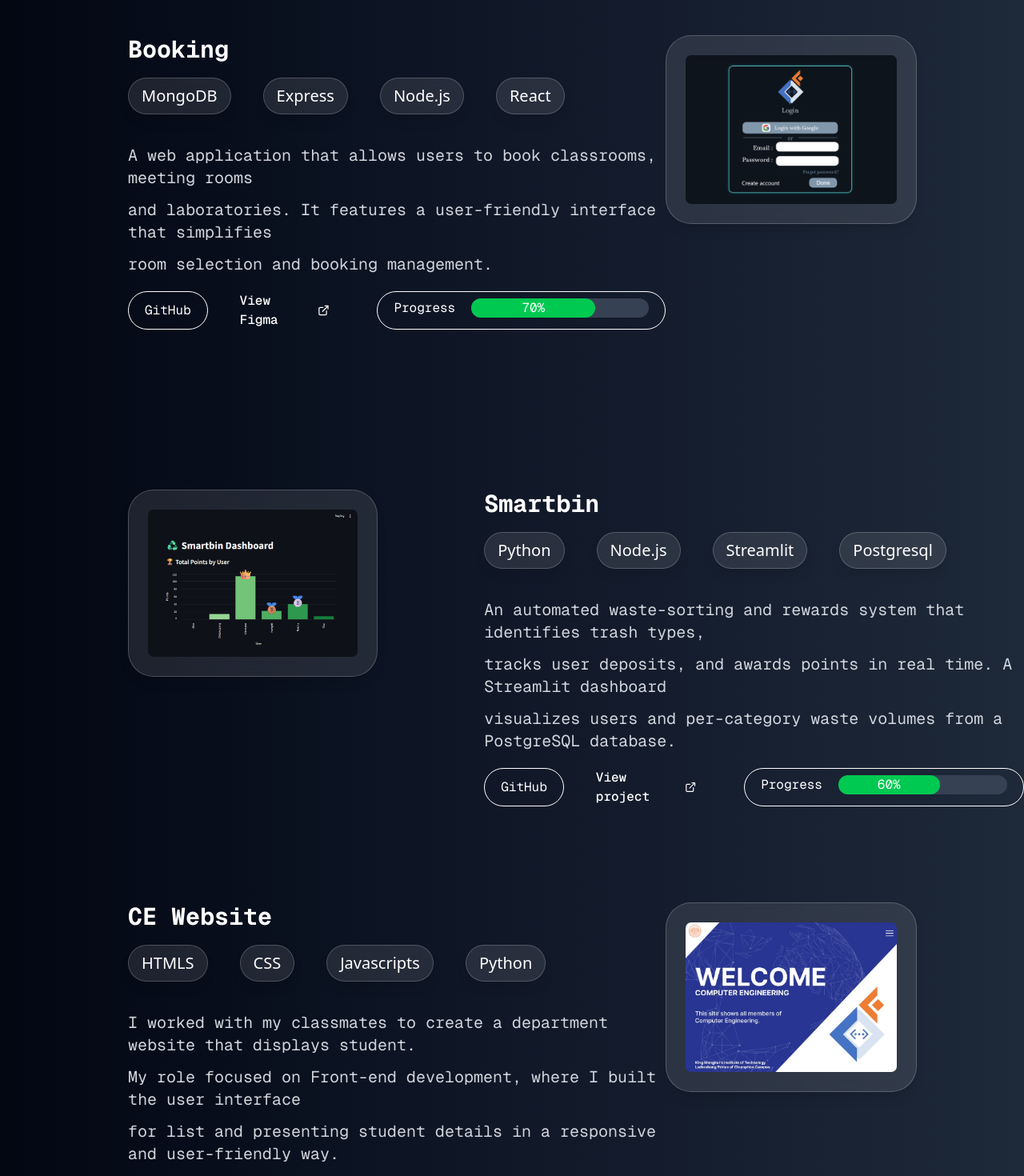
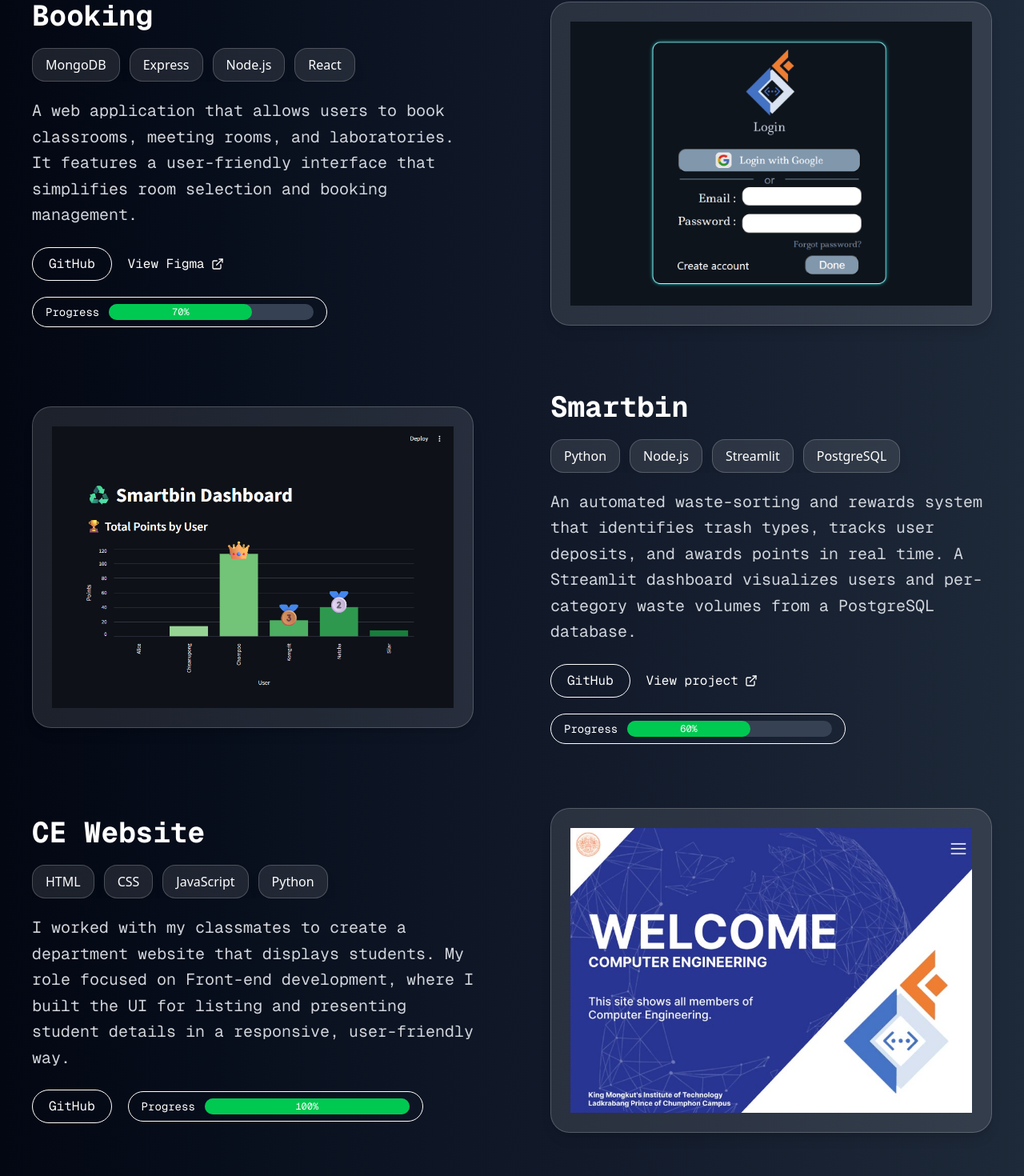
Before and after one commit to LeftRightConfuse/PortFolio_Project, a Next.js app: page /projec in a window 1280 px wide. Shown: the part 156-1626 px from the top of the page at 80% size. Built offline with nearby package versions, Linux system fonts and the light colour scheme.

Commit message:
responsive poject  finish

```diff
--- a/src/app/projec/page.jsx
+++ b/src/app/projec/page.jsx
@@ -1,234 +1,176 @@
-import React from 'react'
+import React from "react";
 import Link from "next/link";
 import { FiExternalLink } from "react-icons/fi";
 
-function page() {
+function Page() {
   return (
     <main>
-      <section className="flex flex-col items-center justify-center h-full w-full bg-gradient-to-r from-gray-950 via-gray-900 to-gray-800">
-        <div className="flex items-center w-full max-w-6xl mx-auto py-4">
+      <section className="w-full bg-gradient-to-r from-gray-950 via-gray-900 to-gray-800 text-white">
+        <div className="mx-auto flex w-full max-w-7xl items-center gap-6 px-8 lg:px-10 py-12">
           <div
-            className="flex-1 h-px"
+            className="h-px flex-1"
             style={{
               backgroundImage:
-                "linear-gradient(90deg, rgba(149, 131, 198, 0) 1.46%, rgba(149, 131, 198, 0.6) 40.83%, rgba(149, 131, 198, 0.3) 65.57%, rgba(149, 131, 198, 0) 107.92%)",
+                "linear-gradient(90deg, rgba(149,131,198,0) 1.46%, rgba(149,131,198,.6) 40.83%, rgba(149,131,198,.3) 65.57%, rgba(149,131,198,0) 107.92%)",
             }}
-          ></div>
-          <span className="px-6 text-5xl font-mono font-bold text-white">
+          />
+          <span className="px-3 text-4xl sm:text-5xl lg:text-6xl font-mono font-bold">
             Projects
           </span>
           <div
-            className="flex-1 h-px"
+            className="h-px flex-1"
             style={{
               backgroundImage:
-                "linear-gradient(90deg, rgba(149, 131, 198, 0) 1.46%, rgba(149, 131, 198, 0.6) 40.83%, rgba(149, 131, 198, 0.3) 65.57%, rgba(149, 131, 198, 0) 107.92%)",
+                "linear-gradient(90deg, rgba(149,131,198,0) 1.46%, rgba(149,131,198,.6) 40.83%, rgba(149,131,198,.3) 65.57%, rgba(149,131,198,0) 107.92%)",
             }}
-          ></div>
+          />
         </div>
 
-        <div className="mt-30 text-white flex m-auto">
-          <div className=" text-grey-200 basis-[60%] ml-40">
-            <p className="text-3xl font-mono font-bold">Booking</p>
-            <div className="text-xl flex items-center gap-10 h-20">
-              <span className="px-4 py-2 rounded-4xl bg-white/10 backdrop-blur-md border border-white/20 text-white shadow-lg">
-                MongoDB
+        <div className="mx-auto max-w-7xl px-8 lg:px-10 pb-24 space-y-16 sm:space-y-20">
+          <div className="grid grid-cols-1 gap-10 lg:grid-cols-2 lg:items-center lg:gap-20 xl:gap-24">
+            <div>
+              <h3 className="text-2xl sm:text-3xl lg:text-4xl font-mono font-bold">Booking</h3>
+              <div className="mt-5 flex gap-3 overflow-x-auto whitespace-nowrap sm:flex-wrap sm:whitespace-normal">
+                {["MongoDB", "Express", "Node.js", "React"].map((s) => (
+                  <span
+                    key={s}
+                    className="px-4 py-2 rounded-2xl bg-white/10 backdrop-blur-md border border-white/20 shadow-lg"
+                  >
+                    {s}
                   </span>
-              <span className="px-4 py-2 rounded-4xl bg-white/10 backdrop-blur-md border border-white/20 text-white shadow-lg">
-                Express
-              </span>
-              <span className="px-4 py-2 rounded-4xl bg-white/10 backdrop-blur-md border border-white/20 text-white shadow-lg">
-                Node.js
-              </span>
-              <span className="px-4 py-2 rounded-4xl bg-white/10 backdrop-blur-md border border-white/20 text-white shadow-lg">
-                React
-              </span>
+                ))}
               </div>
-            <p className="mt-5 text-gray-300 font-mono text-xl">
-              A web application that allows users to book classrooms, meeting
-              rooms
+              <p className="mt-5 text-gray-300 font-mono text-base sm:text-lg lg:text-xl leading-relaxed">
+                A web application that allows users to book classrooms, meeting rooms, and laboratories. It features a user-friendly interface that simplifies room selection and booking management.
               </p>
-            <p className="mt-3 text-gray-300 font-mono text-xl">
-              and laboratories. It features a user-friendly interface that
-              simplifies
-            </p>
-            <p className="mt-3 text-gray-300 font-mono text-xl">
-              room selection and booking management.
-            </p>
-            <div className="mt-5 flex gap-5">
+              <div className="mt-6 flex flex-wrap items-center gap-5">
                 <Link
                   href="https://github.com/nnimkanSong/Project_Webapp.git"
                   target="_blank"
-                className="font-mono inline-flex items-center gap-2 px-5 py-2 rounded-full
-                border border-white text-white bg-transparent
-                hover:bg-blue-500/10 active:bg-blue-500/20
-                transition-colors duration-200"
+                  className="font-mono inline-flex items-center gap-2 px-5 py-2 rounded-full border border-white hover:bg-white/10 transition"
                 >
                   GitHub
                 </Link>
                 <Link
                   href="https://www.figma.com/design/iES6iQF3mBUbWM1Gw5PNwi/PROJECT-Room-Booking-System?node-id=0-1&t=7tcyvC24IUCLVg9i-1"
                   target="_blank"
-                className="font-mono ml-5 group inline-flex items-center gap-2 text-white font-medium relative"
+                  className="font-mono group inline-flex items-center gap-2 relative"
                 >
                   View Figma
-                <FiExternalLink className="w-4 h-4" />
-                <span className="absolute left-0 -bottom-1 w-0 h-[1px] bg-blue-500 transition-all duration-300 group-hover:w-full"></span>
+                  <FiExternalLink className="h-4 w-4" />
+                  <span className="absolute left-0 -bottom-1 h-px w-0 bg-blue-500 transition-all duration-300 group-hover:w-full" />
                 </Link>
-              <div className="ml-10 w-96 gap-5 px-5 py-2 rounded-full flex border border-white">
-                <p className="font-mono">Progress</p>
-                <div className="w-full bg-gray-700 rounded-full h-6 items-center">
-                  <div
-                    className="bg-green-500 h-6 rounded-full text-center font-mono"
-                    style={{ width: "70%" }}
-                  >
-                    70%
+                <div className="flex items-center gap-3 rounded-full border border-white px-4 py-2">
+                  <span className="font-mono text-sm">Progress</span>
+                  <div className="h-5 w-56 lg:w-64 rounded-full bg-gray-700">
+                    <div className="h-5 w-[70%] rounded-full bg-green-500 text-center text-xs font-mono leading-5">70%</div>
                   </div>
                 </div>
               </div>
             </div>
-          </div>
-          <div className=" text-white basis-[40%]">
+            <div className="order-first md:order-none flex justify-center">
               <img
                 src="./bookinglogin.png"
-              alt="bookinglogin Picture"
-              className="w-[70%] object-cover px-6 py-6 rounded-4xl bg-white/10 backdrop-blur-md border border-white/20 shadow-lg"
+                alt="Booking login"
+                className="w-full max-w-md lg:max-w-xl rounded-3xl border border-white/20 bg-white/10 px-6 py-6 shadow-lg object-cover"
               />
             </div>
           </div>
-        <div className="mt-50 text-white flex m-auto">
-          <div className=" text-white basis-[40%] ml-40 ">
+
+          <div className="grid grid-cols-1 gap-10 lg:grid-cols-2 lg:items-center lg:gap-20 xl:gap-24">
+            <div className="flex justify-center">
               <img
                 src="./smartbin.png"
-              alt="smartbin Picture"
-              className="w-[70%] object-cover px-6 py-6 rounded-4xl bg-white/10 backdrop-blur-md border border-white/20 shadow-lg"
+                alt="Smartbin"
+                className="w-full max-w-md lg:max-w-xl rounded-3xl border border-white/20 bg-white/10 px-6 py-6 shadow-lg object-cover"
               />
             </div>
-          <div className=" text-grey-200 basis-[60%] ">
-            <p className="text-3xl font-mono font-bold">Smartbin</p>
-            <div className="text-xl flex items-center gap-10 h-20">
-              <span className="px-4 py-2 rounded-4xl bg-white/10 backdrop-blur-md border border-white/20 text-white shadow-lg">
-                Python
+            <div>
+              <h3 className="text-2xl sm:text-3xl lg:text-4xl font-mono font-bold">Smartbin</h3>
+              <div className="mt-5 flex gap-3 overflow-x-auto whitespace-nowrap sm:flex-wrap sm:whitespace-normal">
+                {["Python", "Node.js", "Streamlit", "PostgreSQL"].map((s) => (
+                  <span
+                    key={s}
+                    className="px-4 py-2 rounded-2xl bg-white/10 backdrop-blur-md border border-white/20 shadow-lg"
+                  >
+                    {s}
                   </span>
-              <span className="px-4 py-2 rounded-4xl bg-white/10 backdrop-blur-md border border-white/20 text-white shadow-lg">
-                Node.js
-              </span>
-              <span className="px-4 py-2 rounded-4xl bg-white/10 backdrop-blur-md border border-white/20 text-white shadow-lg">
-                Streamlit
-              </span>
-              <span className="px-4 py-2 rounded-4xl bg-white/10 backdrop-blur-md border border-white/20 text-white shadow-lg">
-                Postgresql
-              </span>
+                ))}
               </div>
-            <p className="mt-5 text-gray-300 font-mono text-xl">
-              An automated waste-sorting and rewards system that identifies
-              trash types,
+              <p className="mt-5 text-gray-300 font-mono text-base sm:text-lg lg:text-xl leading-relaxed">
+                An automated waste-sorting and rewards system that identifies trash types, tracks user deposits, and awards points in real time. A Streamlit dashboard visualizes users and per-category waste volumes from a PostgreSQL database.
               </p>
-            <p className="mt-3 text-gray-300 font-mono text-xl">
-              tracks user deposits, and awards points in real time. A Streamlit
-              dashboard
-            </p>
-            <p className="mt-3 text-gray-300 font-mono text-xl">
-              visualizes users and per-category waste volumes from a PostgreSQL
-              database.
-            </p>
-            <div className="mt-5 flex gap-5">
+              <div className="mt-6 flex flex-wrap items-center gap-5">
                 <Link
                   href="https://github.com/LeftRightConfuse/Smartbin_Project.git"
                   target="_blank"
-                className="font-mono inline-flex items-center gap-2 px-5 py-2 rounded-full
-                border border-white text-white bg-transparent
-                hover:bg-blue-500/10 active:bg-blue-500/20
-                transition-colors duration-200"
+                  className="font-mono inline-flex items-center gap-2 px-5 py-2 rounded-full border border-white hover:bg-white/10 transition"
                 >
                   GitHub
                 </Link>
                 <Link
                   href="https://leftrightconfuse-smartbin-project-dashboarddashboard-app-dapkkk.streamlit.app/"
                   target="_blank"
-                className="font-mono ml-5 group inline-flex items-center gap-2 text-white font-medium relative"
+                  className="font-mono group inline-flex items-center gap-2 relative"
                 >
                   View project
-                <FiExternalLink className="w-4 h-4" />
-                <span className="absolute left-0 -bottom-1 w-0 h-[1px] bg-blue-500 transition-all duration-300 group-hover:w-full"></span>
+                  <FiExternalLink className="h-4 w-4" />
+                  <span className="absolute left-0 -bottom-1 h-px w-0 bg-blue-500 transition-all duration-300 group-hover:w-full" />
                 </Link>
-              <div className="ml-10 w-96 gap-5 px-5 py-2 rounded-full flex border border-white">
-                <p className="font-mono">Progress</p>
-                <div className="w-full bg-gray-700 rounded-full h-6 items-center">
-                  <div
-                    className="bg-green-500 h-6 rounded-full text-center font-mono"
-                    style={{ width: "60%" }}
-                  >
-                    60%
+                <div className="flex items-center gap-3 rounded-full border border-white px-4 py-2">
+                  <span className="font-mono text-sm">Progress</span>
+                  <div className="h-5 w-56 lg:w-64 rounded-full bg-gray-700">
+                    <div className="h-5 w-[60%] rounded-full bg-green-500 text-center text-xs font-mono leading-5">60%</div>
                   </div>
                 </div>
               </div>
             </div>
           </div>
+
+          <div className="grid grid-cols-1 gap-10 lg:grid-cols-2 lg:items-center lg:gap-20 xl:gap-24">
+            <div>
+              <h3 className="text-2xl sm:text-3xl lg:text-4xl font-mono font-bold">CE Website</h3>
+              <div className="mt-5 flex gap-3 overflow-x-auto whitespace-nowrap sm:flex-wrap sm:whitespace-normal">
+                {["HTML", "CSS", "JavaScript", "Python"].map((s) => (
+                  <span
+                    key={s}
+                    className="px-4 py-2 rounded-2xl bg-white/10 backdrop-blur-md border border-white/20 shadow-lg"
+                  >
+                    {s}
+                  </span>
+                ))}
               </div>
-        <div className="mt-30 text-white flex m-auto">
-          <div className=" text-grey-200 basis-[60%] ml-40">
-            <p className="text-3xl font-mono font-bold">CE Website</p>
-            <div className="text-xl flex items-center gap-10 h-20">
-              <span className="px-4 py-2 rounded-4xl bg-white/10 backdrop-blur-md border border-white/20 text-white shadow-lg">
-                HTMLS
-              </span>
-              <span className="px-4 py-2 rounded-4xl bg-white/10 backdrop-blur-md border border-white/20 text-white shadow-lg">
-                CSS
-              </span>
-              <span className="px-4 py-2 rounded-4xl bg-white/10 backdrop-blur-md border border-white/20 text-white shadow-lg">
-                Javascripts
-              </span>
-              <span className="px-4 py-2 rounded-4xl bg-white/10 backdrop-blur-md border border-white/20 text-white shadow-lg">
-                Python
-              </span>
-            </div>
-            <p className="mt-5 text-gray-300 font-mono text-xl">
-              I worked with my classmates to create a department website that
-              displays student.
+              <p className="mt-5 text-gray-300 font-mono text-base sm:text-lg lg:text-xl leading-relaxed">
+                I worked with my classmates to create a department website that displays students. My role focused on Front-end development, where I built the UI for listing and presenting student details in a responsive, user-friendly way.
               </p>
-            <p className="mt-3 text-gray-300 font-mono text-xl">
-              My role focused on Front-end development, where I built the user
-              interface
-            </p>
-            <p className="mt-3 text-gray-300 font-mono text-xl">
-              for list and presenting student details in a responsive and
-              user-friendly way.
-            </p>
-            <div className="mt-5 flex gap-5">
+              <div className="mt-6 flex flex-wrap items-center gap-5">
                 <Link
                   href="https://github.com/WaSaBiTH/CE-03Web.git"
                   target="_blank"
-                className="font-mono inline-flex items-center gap-2 px-5 py-2 rounded-full
-                border border-white text-white bg-transparent
-                hover:bg-blue-500/10 active:bg-blue-500/20
-                transition-colors duration-200"
+                  className="font-mono inline-flex items-center gap-2 px-5 py-2 rounded-full border border-white hover:bg-white/10 transition"
                 >
                   GitHub
                 </Link>
-              <div className="ml-10 w-96 gap-5 px-5 py-2 rounded-full flex border border-white">
-                <p className="font-mono">Progress</p>
-                <div className="w-full bg-gray-700 rounded-full h-6 items-center">
-                  <div
-                    className="bg-green-500 h-6 rounded-full text-center font-mono"
-                    style={{ width: "100%" }}
-                  >
-                    100%
+                <div className="flex items-center gap-3 rounded-full border border-white px-4 py-2">
+                  <span className="font-mono text-sm">Progress</span>
+                  <div className="h-5 w-56 lg:w-64 rounded-full bg-gray-700">
+                    <div className="h-5 w-full rounded-full bg-green-500 text-center text-xs font-mono leading-5">100%</div>
                   </div>
                 </div>
               </div>
             </div>
-          </div>
-          <div className=" text-white basis-[40%]">
+            <div className="order-first md:order-none flex justify-center">
               <img
                 src="./CEmember.png"
-              alt="CEmember Website Picture"
-              className="w-[70%] object-cover px-6 py-6 rounded-4xl bg-white/10 backdrop-blur-md border border-white/20 shadow-lg"
+                alt="CEmember Website"
+                className="w-full max-w-md lg:max-w-xl rounded-3xl border border-white/20 bg-white/10 px-6 py-6 shadow-lg object-cover"
               />
+            </div>
           </div>
         </div>
       </section>
     </main>
-  )
+  );
 }
 
-export default page
+export default Page;
```
Lines whose indentation alone changed are shown as unchanged.
